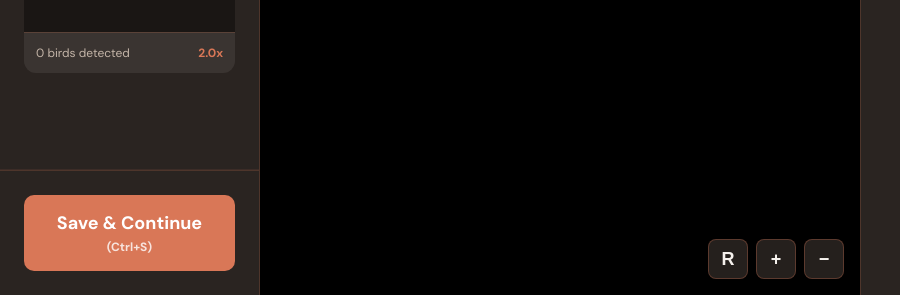
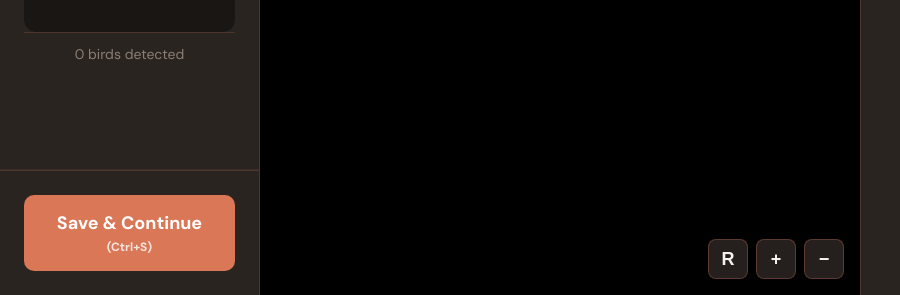
Before and after one commit to OliseNS/NestScope_Experts, a Flask app: template labeller/templates/expert_editor.html in a window 1280 px wide. Shown: the part 505-800 px from the top of the page, without its empty margins (0-900 px from the left). Run offline with Flask 3, Linux system fonts and the light colour scheme; the template is opened without the code that fills it, so the values that code supplies are empty; some libraries are stand-ins or nearby versions.

Commit message:
Done with nesperts

```diff
--- a/labeller/app.py
+++ b/labeller/app.py
@@ -661,17 +661,28 @@ def get_species_images(species_name):
     max_images = int(request.args.get('max', 5))
     offset = int(request.args.get('offset', 0))
 
+    print(f"\n🖼️  API Request: /api/species/images/{species_name}")
+    print(f"   Parameters: max={max_images}, offset={offset}")
+
     try:
         images = get_wikipedia_images(species_name, max_images=max_images, offset=offset)
-        return jsonify({
+
+        response = {
             'species': species_name,
             'images': images,
             'count': len(images),
             'offset': offset,
             'has_more': len(images) == max_images  # Assume more if we got exactly max_images
-        })
+        }
+
+        print(f"✓ API Response: {len(images)} images returned")
+        return jsonify(response)
+
     except Exception as e:
-        print(f"Error fetching images for {species_name}: {e}")
+        print(f"❌ Error fetching images for {species_name}: {e}")
+        import traceback
+        traceback.print_exc()
+
         return jsonify({
             'species': species_name,
             'images': [],
@@ -679,7 +690,7 @@ def get_species_images(species_name):
             'offset': 0,
             'has_more': False,
             'error': str(e)
-        })
+        }), 500
 
 # ============================================================================
 # MAIN
--- a/labeller/templates/expert_editor.html
+++ b/labeller/templates/expert_editor.html
@@ -278,20 +278,6 @@
             font-size: 2.5rem;
             margin-bottom: 0.5rem;
             opacity: 0.5;
-        }
-
-        .preview-info {
-            padding: 0.75rem;
-            font-size: 0.75rem;
-            color: var(--text-secondary);
-            border-top: 1px solid rgba(217, 119, 87, 0.2);
-            display: flex;
-            justify-content: space-between;
-        }
-
-        .zoom-indicator {
-            color: var(--orange-primary);
-            font-weight: 700;
         }
 
         .box-unidentified {
@@ -725,12 +711,10 @@
                             <div style="font-size: 0.875rem;">Start drawing to see<br>live zoom preview</div>
                         </div>
                     </div>
-                    <div class="preview-info">
-                        <span id="preview-info-left">
-                            <span id="box-count">0</span> birds detected
-                        </span>
-                        <span class="zoom-indicator" id="zoom-info">2.0x</span>
-                    </div>
+                </div>
+                <!-- Box count display below preview -->
+                <div style="padding: 0.75rem 1.5rem; text-align: center; color: var(--text-muted); font-size: 0.875rem; border-top: 1px solid rgba(217, 119, 87, 0.2);">
+                    <span id="box-count">0</span> birds detected
                 </div>
             </div>
 
@@ -1431,11 +1415,6 @@ function updateBoxCount() {
             boxCount.textContent = boxes.length;
         }
 
-        const previewInfoLeft = document.getElementById('preview-info-left');
-        if (previewInfoLeft) {
-            previewInfoLeft.innerHTML = `<span>${boxes.length}</span> birds detected`;
-        }
-
         console.log(`Box count updated: ${boxes.length} birds`);
     } catch (e) {
         console.error('Update box count error:', e);
@@ -1480,6 +1459,60 @@ function updatePreview(centerX, centerY, label = 'Drawing') {
             offsetX, offsetY, cropW * scale, cropH * scale
         );
 
+        // Draw all bounding boxes that are visible in this preview area
+        boxes.forEach(box => {
+            const boxLeft = (box.x_center - box.width / 2) * canvas.width;
+            const boxRight = (box.x_center + box.width / 2) * canvas.width;
+            const boxTop = (box.y_center - box.height / 2) * canvas.height;
+            const boxBottom = (box.y_center + box.height / 2) * canvas.height;
+
+            // Check if box overlaps with preview area
+            if (boxRight >= cropX && boxLeft <= cropX + cropW &&
+                boxBottom >= cropY && boxTop <= cropY + cropH) {
+
+                // Calculate box position in preview coordinates
+                const previewBoxX = (boxLeft - cropX) * scale + offsetX;
+                const previewBoxY = (boxTop - cropY) * scale + offsetY;
+                const previewBoxW = box.width * canvas.width * scale;
+                const previewBoxH = box.height * canvas.height * scale;
+
+                // Draw box with appropriate color
+                const isSelected = (currentTool === 'edit') && (selectedBoxId === box.id);
+                const isHovered = (currentTool === 'edit') && (hoveredBoxId === box.id);
+
+                previewCtx.strokeStyle = isSelected ? '#7cb342' : (isHovered ? '#FFA500' : '#D97757');
+                previewCtx.lineWidth = isSelected || isHovered ? 3 : 2;
+                previewCtx.setLineDash([]);
+                previewCtx.strokeRect(previewBoxX, previewBoxY, previewBoxW, previewBoxH);
+            }
+        });
+
+        // Draw the box being drawn (if currently drawing)
+        if (isDrawing && startX && startY && currentX && currentY) {
+            const drawLeft = Math.min(startX, currentX);
+            const drawTop = Math.min(startY, currentY);
+            const drawRight = Math.max(startX, currentX);
+            const drawBottom = Math.max(startY, currentY);
+
+            // Check if drawing box overlaps with preview area
+            if (drawRight >= cropX && drawLeft <= cropX + cropW &&
+                drawBottom >= cropY && drawTop <= cropY + cropH) {
+
+                // Calculate drawing box position in preview coordinates
+                const previewDrawX = (drawLeft - cropX) * scale + offsetX;
+                const previewDrawY = (drawTop - cropY) * scale + offsetY;
+                const previewDrawW = (drawRight - drawLeft) * scale;
+                const previewDrawH = (drawBottom - drawTop) * scale;
+
+                // Draw with dashed orange line
+                previewCtx.strokeStyle = '#D97757';
+                previewCtx.lineWidth = 3;
+                previewCtx.setLineDash([5, 5]);
+                previewCtx.strokeRect(previewDrawX, previewDrawY, previewDrawW, previewDrawH);
+                previewCtx.setLineDash([]);
+            }
+        }
+
         // Draw crosshair at center
         const centerPreviewX = PREVIEW_SIZE / 2;
         const centerPreviewY = PREVIEW_SIZE / 2;
@@ -1547,15 +1580,31 @@ function updatePreviewForBox(box) {
             offsetX, offsetY, cropW * scale, cropH * scale
         );
 
-        // Draw box outline on preview
-        const boxX = ((box.x_center * canvas.width - (box.width * canvas.width) / 2) - cropX) * scale + offsetX;
-        const boxY = ((box.y_center * canvas.height - (box.height * canvas.height) / 2) - cropY) * scale + offsetY;
-        const boxW = (box.width * canvas.width) * scale;
-        const boxH = (box.height * canvas.height) * scale;
-
-        previewCtx.strokeStyle = '#7cb342';
-        previewCtx.lineWidth = 3;
-        previewCtx.strokeRect(boxX, boxY, boxW, boxH);
+        // Draw all bounding boxes that are visible in this preview area
+        boxes.forEach(otherBox => {
+            const boxLeft = (otherBox.x_center - otherBox.width / 2) * canvas.width;
+            const boxRight = (otherBox.x_center + otherBox.width / 2) * canvas.width;
+            const boxTop = (otherBox.y_center - otherBox.height / 2) * canvas.height;
+            const boxBottom = (otherBox.y_center + otherBox.height / 2) * canvas.height;
+
+            // Check if box overlaps with preview area
+            if (boxRight >= cropX && boxLeft <= cropX + cropW &&
+                boxBottom >= cropY && boxTop <= cropY + cropH) {
+
+                // Calculate box position in preview coordinates
+                const previewBoxX = (boxLeft - cropX) * scale + offsetX;
+                const previewBoxY = (boxTop - cropY) * scale + offsetY;
+                const previewBoxW = otherBox.width * canvas.width * scale;
+                const previewBoxH = otherBox.height * canvas.height * scale;
+
+                // Highlight the selected box
+                const isSelected = (otherBox.id === box.id);
+                previewCtx.strokeStyle = isSelected ? '#7cb342' : '#D97757';
+                previewCtx.lineWidth = isSelected ? 3 : 2;
+                previewCtx.setLineDash([]);
+                previewCtx.strokeRect(previewBoxX, previewBoxY, previewBoxW, previewBoxH);
+            }
+        });
     } catch (e) {
         console.error('Preview box update error:', e);
     }
@@ -1907,19 +1956,34 @@ function showSpeciesList(containerId = 'classification-content') {
 // Load species images
 async function loadSpeciesImages(speciesName, maxImages, offset, cardIdx) {
     try {
-        const response = await fetch(`/api/species/images/${encodeURIComponent(speciesName)}?max=${maxImages}&offset=${offset}`);
+        const url = `/api/species/images/${encodeURIComponent(speciesName)}?max=${maxImages}&offset=${offset}`;
+        console.log(`📸 Fetching images for "${speciesName}":`, url);
+
+        const response = await fetch(url);
+
+        if (!response.ok) {
+            console.error(`❌ HTTP error! status: ${response.status}`);
+            return { images: [], has_more: false };
+        }
+
         const data = await response.json();
+        console.log(`✓ Received ${data.images?.length || 0} images for "${speciesName}"`);
 
         if (data.images && data.images.length > 0) {
+            console.log('   First image URL:', data.images[0]);
             const thumbEl = document.getElementById(`species-thumb-${cardIdx}`);
             if (thumbEl && offset === 0) {
-                thumbEl.innerHTML = `<img src="${data.images[0]}" style="width: 100%; height: 100%; object-fit: cover; border-radius: 8px;" onerror="this.style.display='none'; this.parentElement.textContent='No image';">`;
+                thumbEl.innerHTML = `<img src="${data.images[0]}" style="width: 100%; height: 100%; object-fit: cover; border-radius: 8px;"
+                    onerror="console.error('Failed to load thumbnail:', this.src); this.style.display='none'; this.parentElement.textContent='No image';"
+                    onload="console.log('✓ Thumbnail loaded')">`;
             }
+        } else {
+            console.warn(`⚠️  No images returned for "${speciesName}"`);
         }
 
         return data;
     } catch (e) {
-        console.error('Error loading images:', e);
+        console.error('❌ Error loading images:', e);
         return { images: [], has_more: false };
     }
 }
```
Also changed, not shown: labeller/services/wikipedia_images_v2.py (+101 -26 lines).
